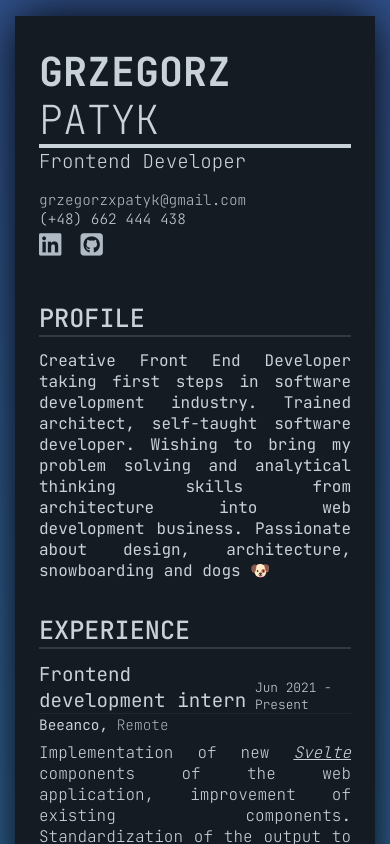
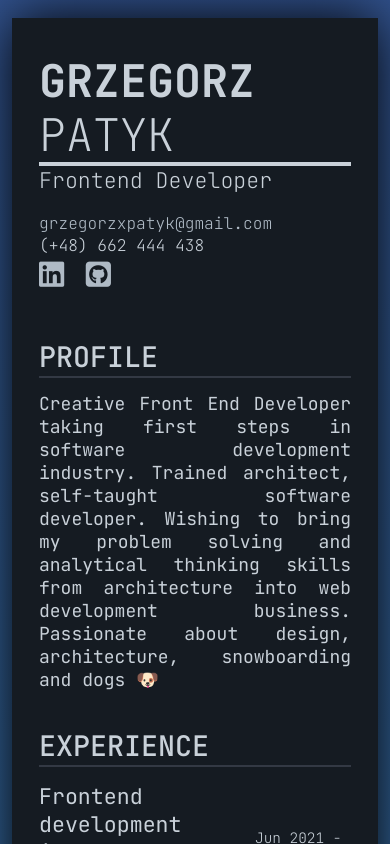
Before and after one commit to grzegorzxpatyk/my-resume, a React (Create React App) app: page / in a window 390 px wide. Shown: the top 844 px of the page. Built offline with nearby package versions, Linux system fonts and the light colour scheme.

Commit message:
fix styling

```diff
--- a/src/App.scss
+++ b/src/App.scss
@@ -55,6 +55,6 @@ html {
 
 @media screen and (max-width: 768px) {
     html {
-        font-size: 16px;
+        // font-size: 16px;
     }
 }
--- a/src/Resume.scss
+++ b/src/Resume.scss
@@ -4,11 +4,9 @@
 .resume {
     width: 21cm;
     min-width: 40vw;
-    // min-height: 29.7cm;
     height: fit-content;
     background: $primary-light;
     padding: 2.5rem;
-    // border-radius: 1rem;
     margin: 4rem;
     font-size: 2rem;
     color: $primary-font-color;
@@ -67,8 +65,6 @@ header {
 .social-icons {
     & > a {
         height: 1.55rem;
-        // margin: 0;
-        // padding: 0;
     }
     font-size: 1.4rem;
     width: 5rem;
```
